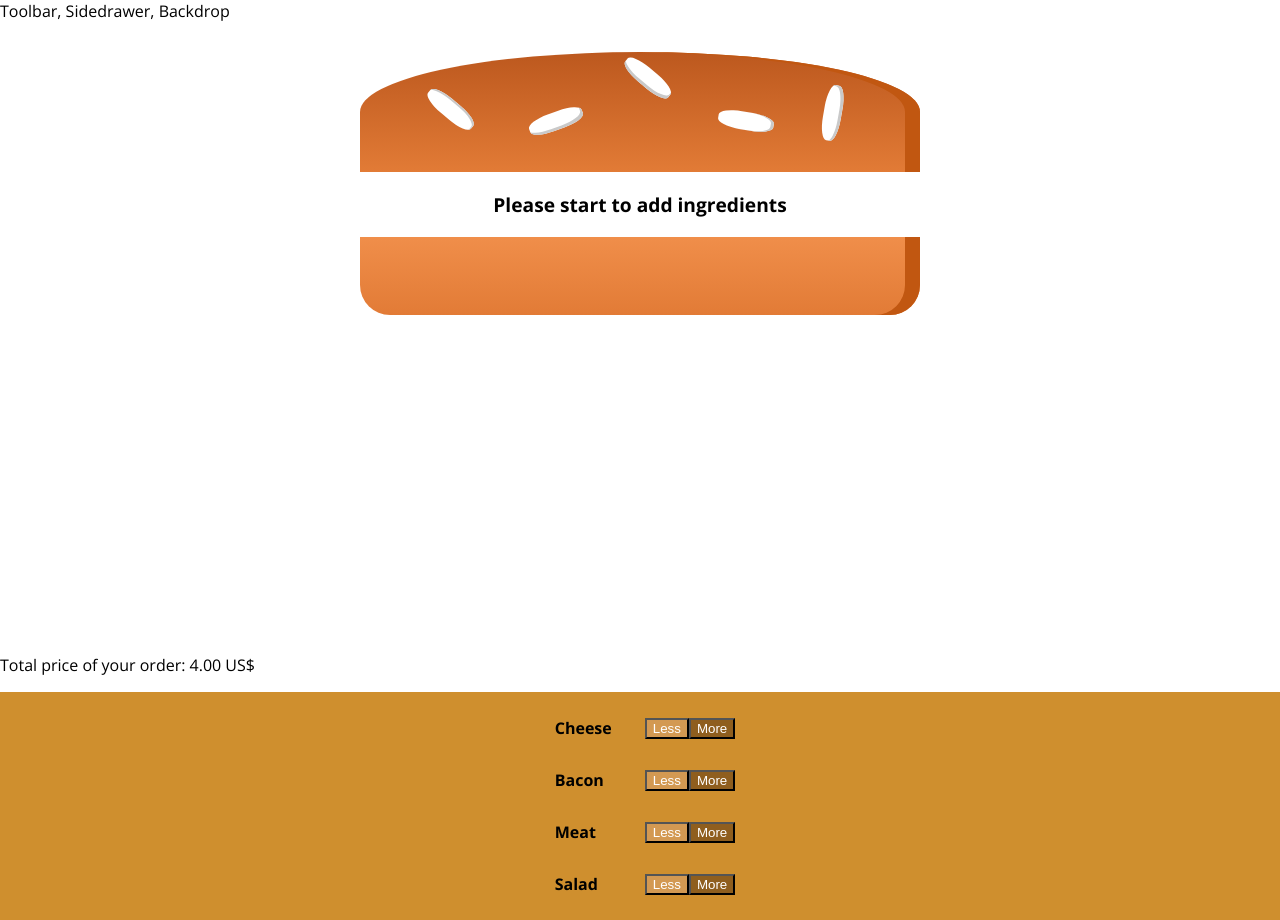
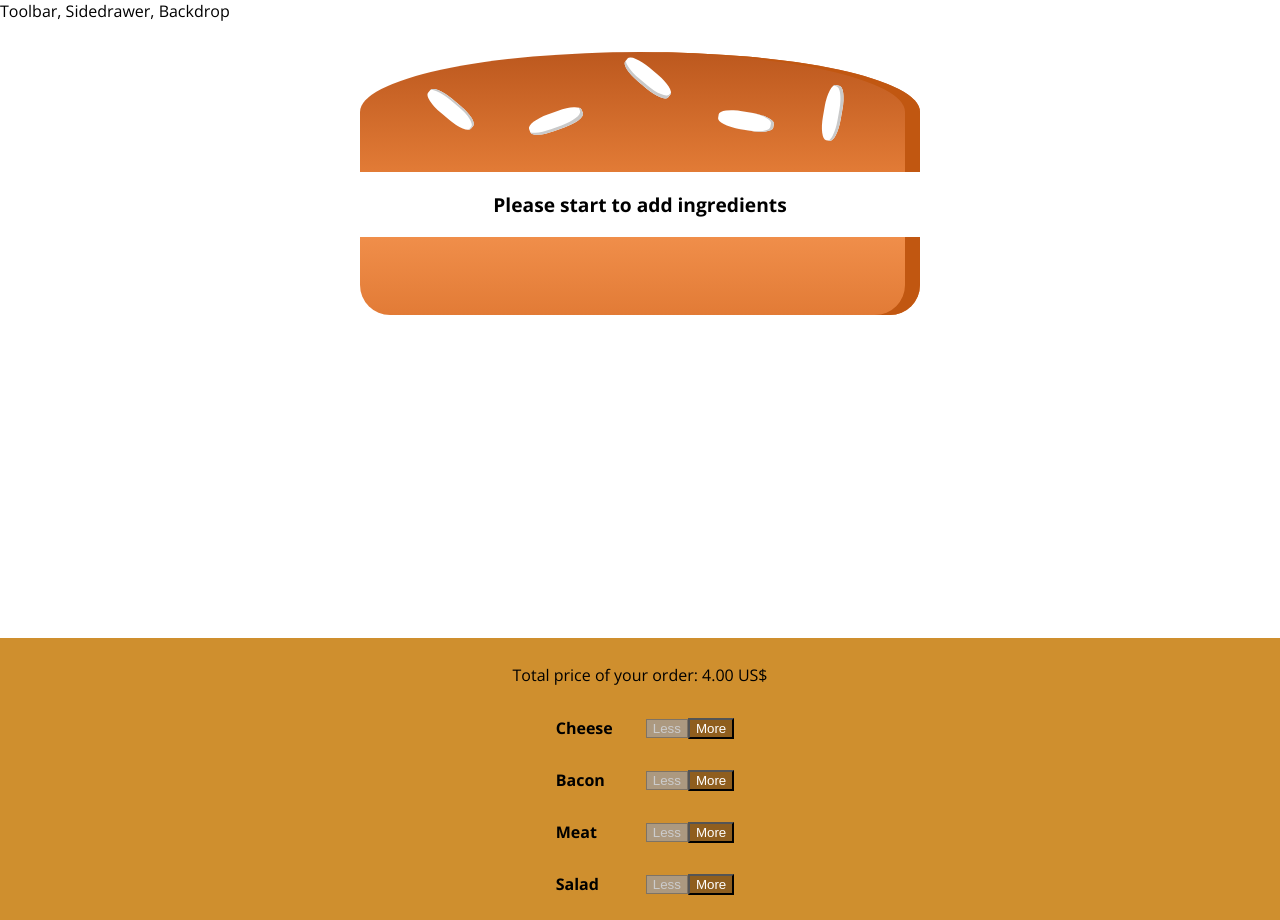
Before and after one commit to chrisAlide3/burger-builder, a React app: page / in a window 1280 px wide. Built offline with nearby package versions, Linux system fonts and the light colour scheme.

Commit message:
Implemented pricing

```diff
--- a/src/components/Burger/BuildControls/BuildControl/BuildControl.js
+++ b/src/components/Burger/BuildControls/BuildControl/BuildControl.js
@@ -9,7 +9,9 @@ const buildControl = (props) => (
         </div>
 
         <button className={classes.Less}
-                onClick={()=>props.removeIngredient(props.ingredientType)}>Less
+                onClick={()=>props.removeIngredient(props.ingredientType)}
+                disabled={props.disabledInfo}
+                >Less
         </button>
 
         <button className={classes.More}
--- a/src/components/Burger/BuildControls/BuildControls.js
+++ b/src/components/Burger/BuildControls/BuildControls.js
@@ -12,8 +12,17 @@ const controls = [
 const buildControls = (props) => (
 
             <div className={classes.BuildControls}>
+                <p>Total price of your order: {(Math.round(props.totalPrice * 100)/100).toFixed(2)} US$</p>
+
                 {controls.map(ctrl => (
-                    <BuildControl key={ctrl.label} ingredientLabel={ctrl.label} ingredientType={ctrl.type} addIngredient={props.addIngredient} removeIngredient={props.removeIngredient}/>
+                    <BuildControl
+                        key={ctrl.label}
+                        ingredientLabel={ctrl.label}
+                        ingredientType={ctrl.type}
+                        addIngredient={props.addIngredient}
+                        removeIngredient={props.removeIngredient}
+                        disabledInfo={props.disabledInfo[ctrl.type]}
+                    />
                 ))}
             </div>
 );
--- a/src/components/Burger/Burger.css
+++ b/src/components/Burger/Burger.css
@@ -18,7 +18,7 @@
 @media (min-width: 500px) and (min-height: 401px) {
     .Burger {
         width: 450px;
-        height: 400px;
+        height: 300px;
     }
 }
 
--- a/src/containers/BurgerBuilder/BurgerBuilder.js
+++ b/src/containers/BurgerBuilder/BurgerBuilder.js
@@ -45,13 +45,11 @@ class BurgerBuilder extends Component {
         const priceChange = INGREDIENT_PRICES[ingredient];
         let newPrice = null;
 
-        if (oldCount > 0) {
-            newCount = oldCount - 1;
-            newPrice = oldPrice - priceChange;
-        } else {
-            newCount = oldCount;
-            newPrice = oldPrice;
+        if (oldCount <= 0) {
+            return;
         }
+        newCount = oldCount - 1;
+        newPrice = oldPrice - priceChange;
 
         const updatedIngredients = {...this.state.ingredients};
         updatedIngredients[ingredient] = newCount;
@@ -61,15 +59,28 @@ class BurgerBuilder extends Component {
 
 
     render () {
+        //Adding boolean true/false when ingredient type has value 0
+        const disabledInfo = {
+            ...this.state.ingredients
+        };
+
+        for (let key in disabledInfo) {
+            disabledInfo[key] = disabledInfo[key] <= 0;
+        }
+
         return (
             <Aux>
                 <div>
                     <Burger ingredients={this.state.ingredients}/>
-                    <p>Total price of your order: {(Math.round(this.state.totalPrice * 100)/100).toFixed(2)} US$</p>
                 </div>
 
                 <div>
-                    <BuildControls addIngredient={this.addIngredientHandler} removeIngredient={this.removeIngredientHandler}/>
+                    <BuildControls
+                        addIngredient={this.addIngredientHandler}
+                        removeIngredient={this.removeIngredientHandler}
+                        disabledInfo={disabledInfo}
+                        totalPrice={this.state.totalPrice}
+                    />
                 </div>
             </Aux>
         )
```
